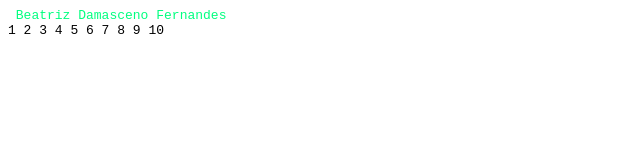
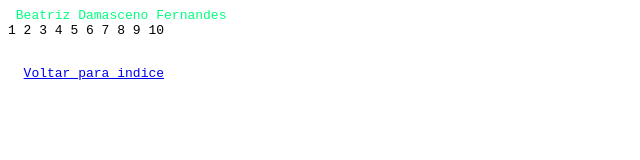
Before and after one commit to beatrizdamasceno/lista_02, a plain HTML site: page q2.html in a window 1280 px wide. Shown: the whole page, without its empty margins (0-640 px from the left). Drawn offline with Linux system fonts and the light colour scheme.

Commit message:
Update q2.html

```diff
--- a/q2.html
+++ b/q2.html
@@ -8,6 +8,8 @@
 <pre>
 <font color="#00FF7F"> Beatriz Damasceno Fernandes </font>
 1 2 3 4 5 6 7 8 9 10
-</pre>
+</pre> <pre>
+
+  <A href="https://beatrizdamasceno.github.io/lista_02/"target="_blank">Voltar para indice</A></pre>
 </body>
 </html>
```
